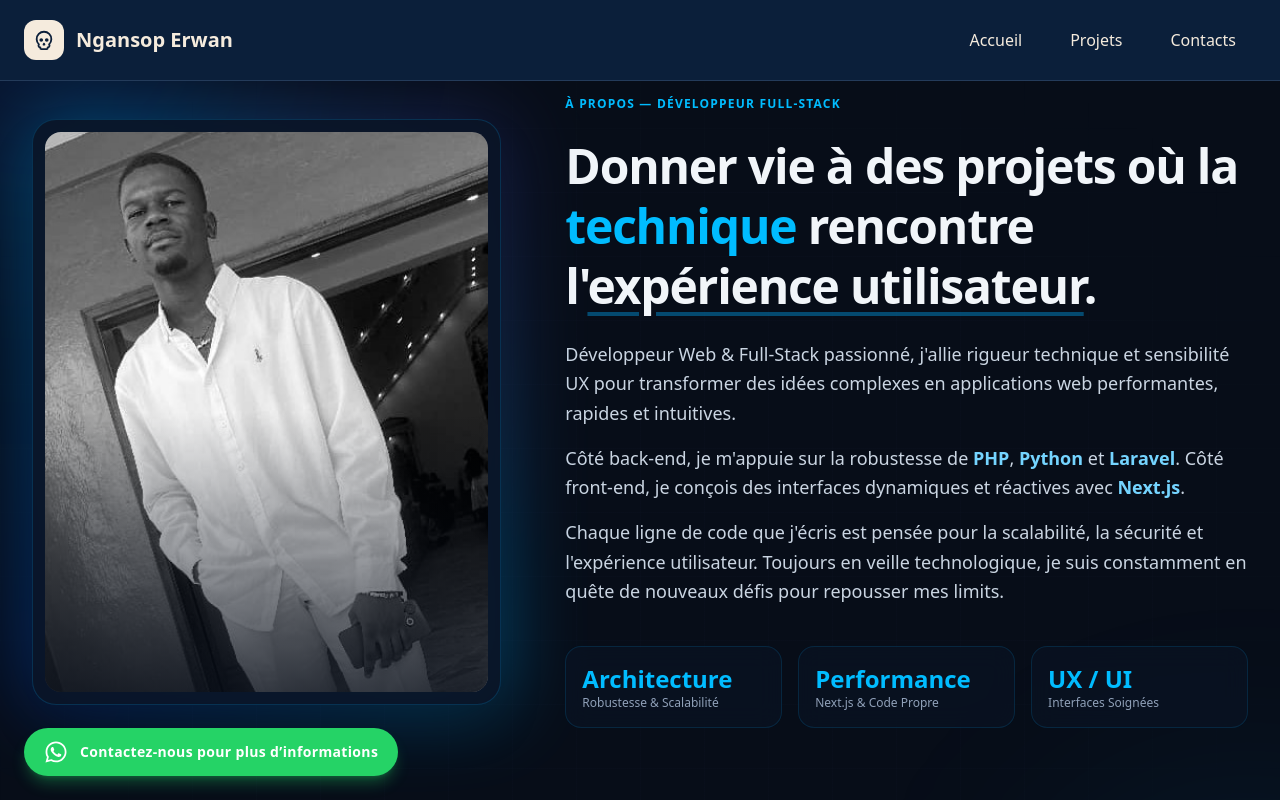
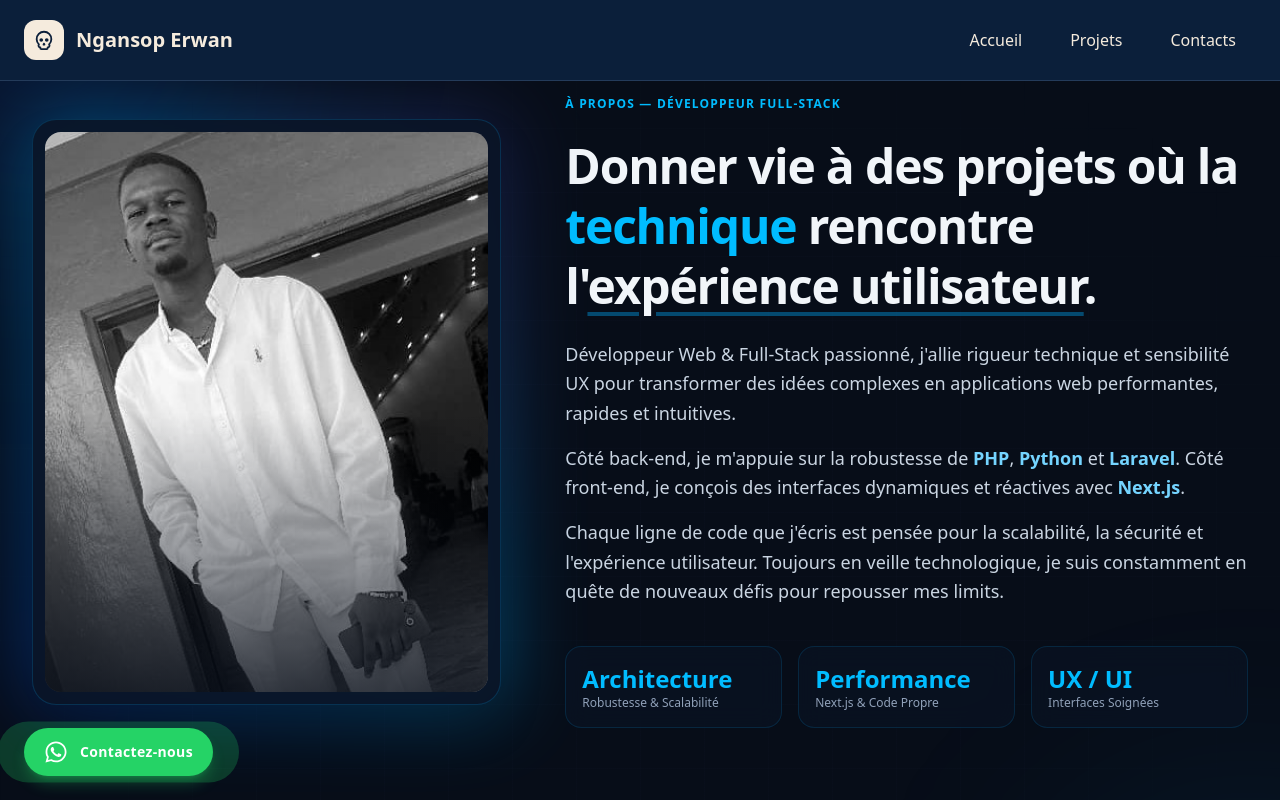
Before and after one commit to erwan-123/portfolio, a Next.js app: page / in a window 1280 px wide. Shown: the top 800 px of the page. Built offline with nearby package versions, Linux system fonts and the light colour scheme.

Commit message:
modification du bouton whatsap

```diff
--- a/app/components/bouton.tsx
+++ b/app/components/bouton.tsx
@@ -14,21 +14,32 @@ export default function WhatsAppButton() {
         target="_blank"
         rel="noopener noreferrer"
         aria-label="Contactez-nous sur WhatsApp"
-        initial={{ scale: 0.9, opacity: 0 }}
+        initial={{ scale: 0.8, opacity: 0 }}
         animate={{ scale: 1, opacity: 1 }}
         whileHover={{ scale: 1.05 }}
         whileTap={{ scale: 0.95 }}
         className="group relative flex items-center gap-3 rounded-full bg-[#25D366] px-4 py-3 text-white shadow-lg shadow-[#25D366]/30 transition-all duration-300 hover:bg-[#20ba5a] hover:shadow-xl hover:shadow-[#25D366]/40 sm:px-5"
       >
-        {/* Halo d'animation en arrière-plan (effet de pulsation subtil) */}
-        <span className="absolute -inset-0.5 -z-10 rounded-full bg-[#25D366] opacity-75 blur-md animate-ping" />
+        {/* Pulsation douce et continue en arrière-plan */}
+        <motion.span
+          className="absolute inset-0 -z-10 rounded-full bg-[#25D366]"
+          animate={{
+            scale: [1, 1.3, 1.4],
+            opacity: [0.6, 0.2, 0],
+          }}
+          transition={{
+            duration: 2.5,
+            repeat: Infinity,
+            ease: "easeOut",
+          }}
+        />
 
-        {/* Icône WhatsApp */}
-        <FaWhatsapp className="h-6 w-6 shrink-0 transition-transform duration-300 group-hover:rotate-12" />
+        {/* Icône WhatsApp avec une légère secousse au survol */}
+        <FaWhatsapp className="h-6 w-6 shrink-0 transition-transform duration-300 group-hover:scale-110 group-hover:rotate-6" />
 
         {/* Texte du bouton */}
         <span className="text-xs font-semibold tracking-wide sm:text-sm">
-          Contactez-nous pour plus d’informations
+          Contactez-nous
         </span>
       </motion.a>
     </div>
```
